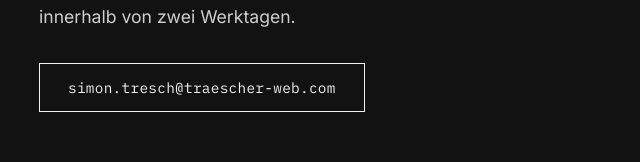
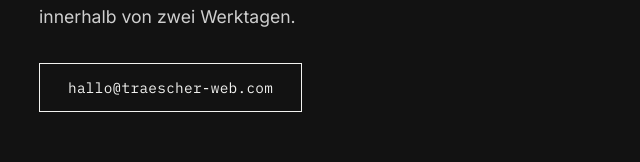
Before and after one commit to sitresch-source/traescher-web, a React (Vite) app: page / in a window 1280 px wide. Shown: the part 6057-6219 px from the top of the page, without its empty margins (175-815 px from the left). Built offline with nearby package versions, Linux system fonts and the light colour scheme.

Commit message:
Email Bez angepasst

```diff
--- a/src/App.jsx
+++ b/src/App.jsx
@@ -557,7 +557,7 @@ export default function App() {
             zwei Werktagen.
           </p>
           <a className="cta cta-outline" href="mailto:simon.tresch@traescher-web.com?subject=Projektanfrage%20traescher%20web">
-			simon.tresch@traescher-web.com
+			hallo@traescher-web.com
           </a>
         </Reveal>
       </main>
```
